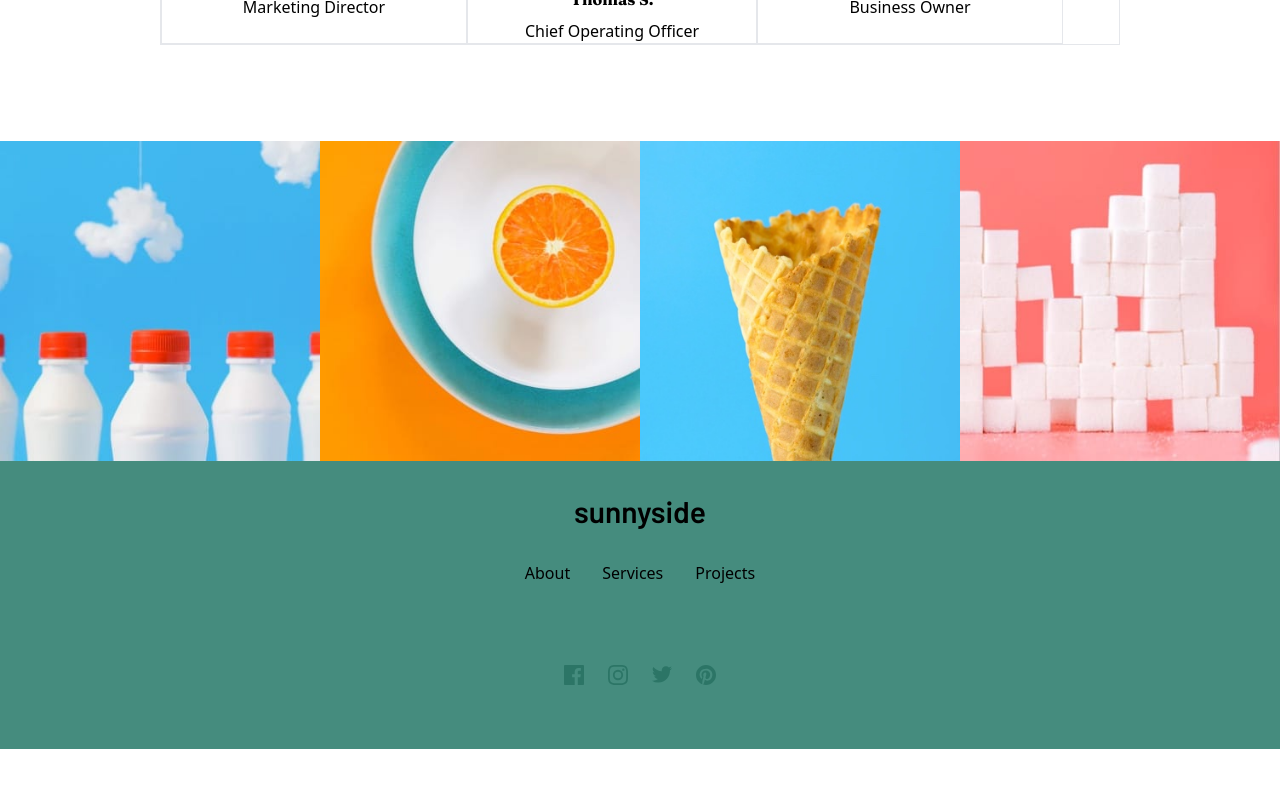
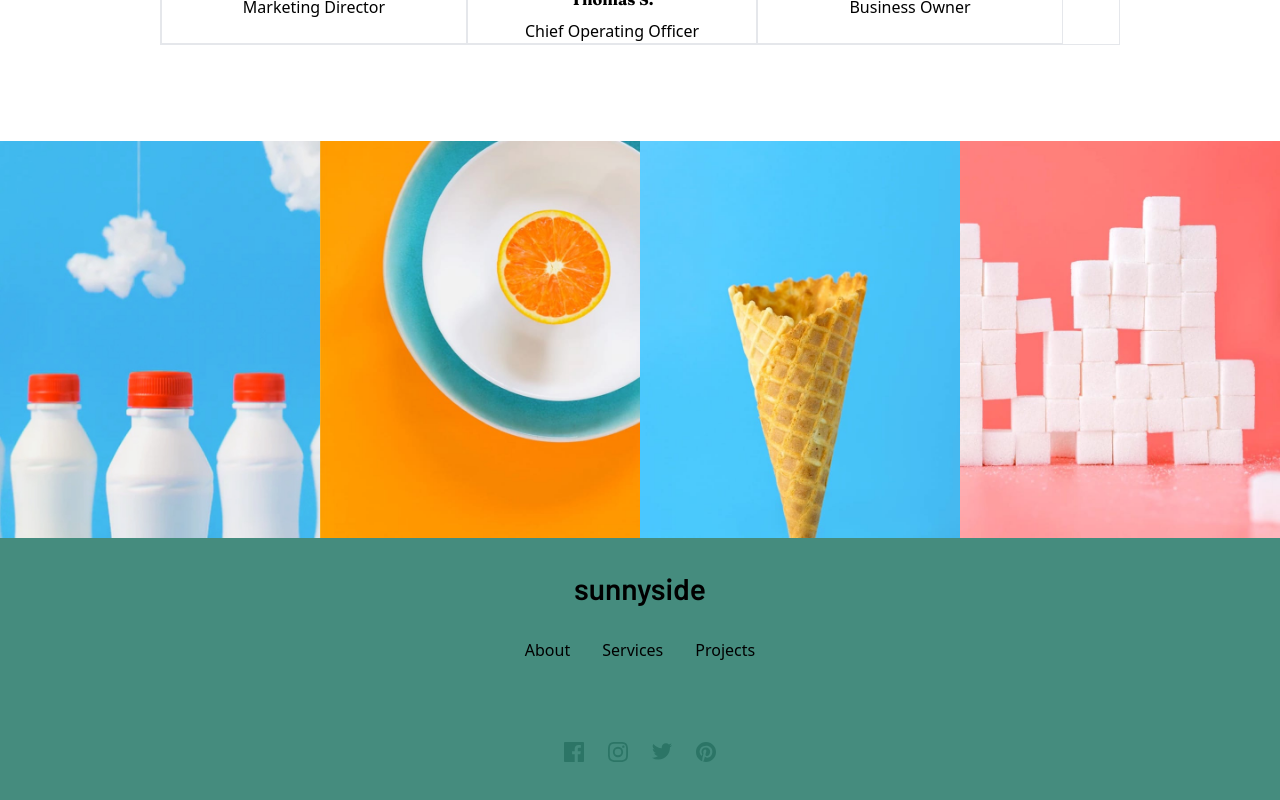
Before and after one commit to presh-031/Sunnyside-Landing-Page, a React (Create React App) app: page / in a window 1280 px wide. Shown: the part 2850-3650 px from the top of the page. Before the commit the page ends 3599 px from the top, so only its background shows below. Built offline with nearby package versions, Linux system fonts and the light colour scheme.

Commit message:
images now responsive,onto misaligned text

```diff
--- a/src/components/Gallery.jsx
+++ b/src/components/Gallery.jsx
@@ -1,22 +1,30 @@
-import cone from "../images/mobile/image-gallery-cone.jpg";
-import milkBottles from "../images/mobile/image-gallery-milkbottles.jpg";
-import orange from "../images/mobile/image-gallery-orange.jpg";
-import sugarCubes from "../images/mobile/image-gallery-sugar-cubes.jpg";
+import coneMobile from "../images/mobile/image-gallery-cone.jpg";
+import coneDesktop from "../images/desktop/image-gallery-cone.jpg";
+import milkBottlesMobile from "../images/mobile/image-gallery-milkbottles.jpg";
+import milkBottlesDesktop from "../images/desktop/image-gallery-milkbottles.jpg";
+import orangeMobile from "../images/mobile/image-gallery-orange.jpg";
+import orangeDesktop from "../images/desktop/image-gallery-orange.jpg";
+import sugarCubesMobile from "../images/mobile/image-gallery-sugar-cubes.jpg";
+import sugarCubesDesktop from "../images/desktop/image-gallery-sugarcubes.jpg";
 
 const Gallery = () => {
   return (
     <section className=" mt-24 grid grid-cols-2 md:grid-cols-4">
       <div>
-        <img src={milkBottles} alt="" />
+        <img className="sm:hidden" src={milkBottlesMobile} alt="" />
+        <img className="hidden w-[100%] sm:block" src={milkBottlesDesktop} alt="" />
       </div>
       <div>
-        <img src={orange} alt="" />
+        <img className="sm:hidden" src={orangeMobile} alt="" />
+        <img className="hidden w-[100%] sm:block" src={orangeDesktop} alt="" />
       </div>
+      <desktop>
+        <img className="sm:hidden" src={coneMobile} alt="" />
+        <img className="hidden w-[100%] sm:block" src={coneDesktop} alt="" />
+      </desktop>
       <div>
-        <img src={cone} alt="" />
-      </div>
-      <div>
-        <img src={sugarCubes} alt="" />
+        <img className="sm:hidden" src={sugarCubesMobile} alt="" />
+        <img className="hidden w-[100%] sm:block" src={sugarCubesDesktop} alt="" />
       </div>
     </section>
   );
```
